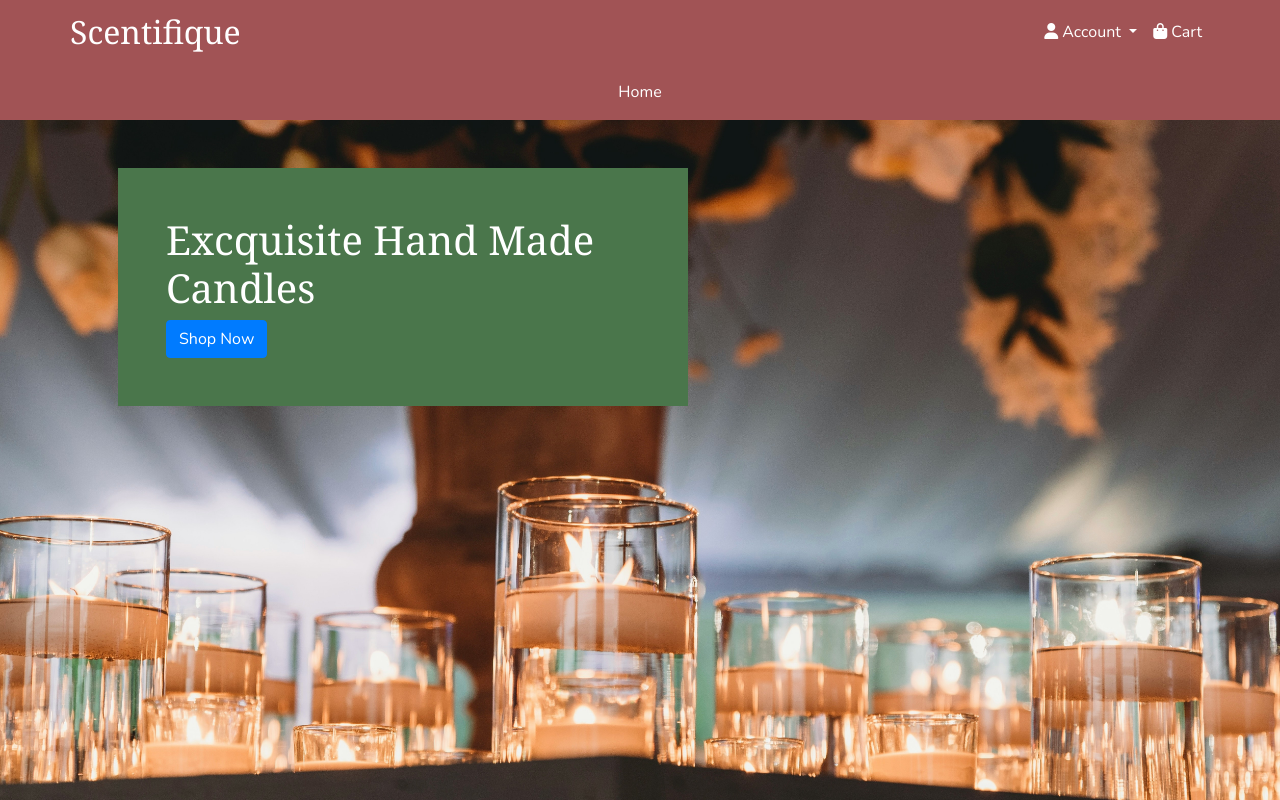
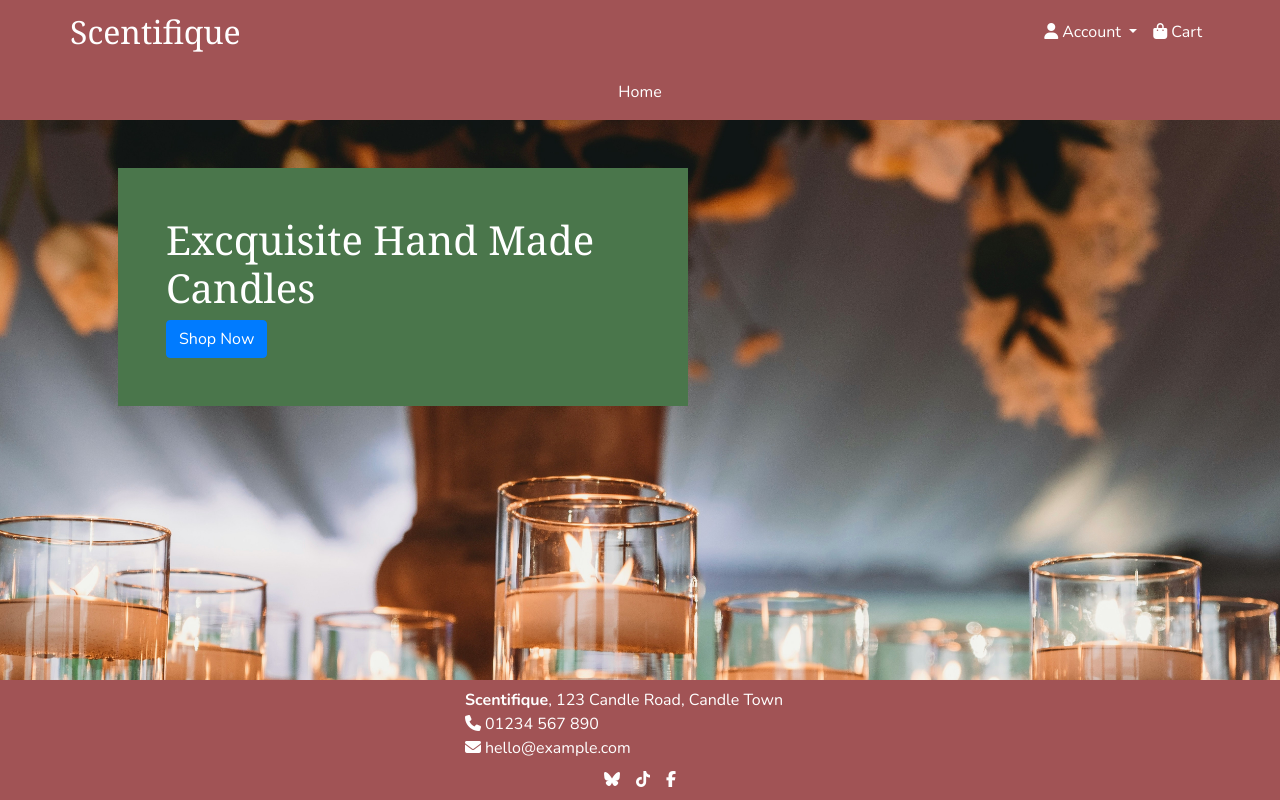
Before and after one commit to John-Kingham/scentifique, a Django app: page / in a window 1280 px wide. Run offline with Django 3.2, Linux system fonts and the light colour scheme; some libraries are stand-ins or nearby versions; some web fonts are replaced.

Commit message:
feat: add contact details footer

```diff
--- a/static/css/base.css
+++ b/static/css/base.css
@@ -25,7 +25,8 @@ body {
 }
 
 h1,
-h2 {
+h2,
+h3 {
   font-family: var(--font-heading);
   color: var(--colour-white);
 }
@@ -38,11 +39,13 @@ h2 {
   background-color: var(--colour-first);
 }
 
-#main-nav * {
+#main-nav *,
+#contact-details {
   color: var(--colour-white);
 }
 
-#site-header {
+#site-header,
+#contact-details {
   background-color: var(--colour-first);
 }
 
@@ -54,9 +57,7 @@ h2 {
   color: var(--colour-black);
 }
 
-@media screen {
-
+.social-link {
+  color: var(--colour-white);
+  padding: 0.5rem;
 }
-.fa-user, .fa-shopping-bag {
-
-}
--- a/templates/base.html
+++ b/templates/base.html
@@ -37,7 +37,7 @@
 
         <title>Scentifique</title>
     </head>
-    <body>
+    <body class="d-flex flex-column min-vh-100">
         <header>
 
             <!-- Site header with logo, Account and Cart -->
@@ -95,6 +95,47 @@
             {% block content %}
             {% endblock content %}
         </main>
+        <footer class="mt-auto pt-2" id="contact-details">
+            <div class="container">
+                <div class="row justify-content-center">
+
+                    <!-- location -->
+                    <div id="location" class="col-12 col-md-6 col-lg-4">
+                        <strong>Scentifique</strong>, 123 Candle Road, Candle Town<br>
+                        <i class="fa-solid fa-phone mr-1"></i>01234 567 890<br />
+                        <i class="fa-solid fa-envelope mr-1"></i>hello@example.com
+                    </div>
+
+                    <!-- Social media links -->
+                    <div id="socials" class="col-12 d-flex justify-content-center">
+                        <a
+                            class="social-link"
+                            href="https://bsky.app/"
+                            target="_blank"
+                            aria-label="Visit our BlueSky social media page (opens in a new tab)"
+                        >
+                            <i class="fa-brands fa-bluesky"></i>
+                        </a>
+                        <a
+                            class="social-link"
+                            href="https://www.tiktok.com/"
+                            target="_blank"
+                            aria-label="Visit our TikTok social media page (opens in a new tab)"
+                        >
+                            <i class="fa-brands fa-tiktok"></i>
+                        </a>
+                        <a
+                            class="social-link"
+                            href="https://www.facebook.com/"
+                            target="_blank"
+                            aria-label="Visit our Facebook social media page (opens in a new tab)"
+                        >
+                            <i class="fa-brands fa-facebook-f"></i>
+                        </a>
+                    </div>
+                </div>
+            </div>
+        </footer>
         {% block postloadjs %}
         {% endblock postloadjs %}
     </body>
```
